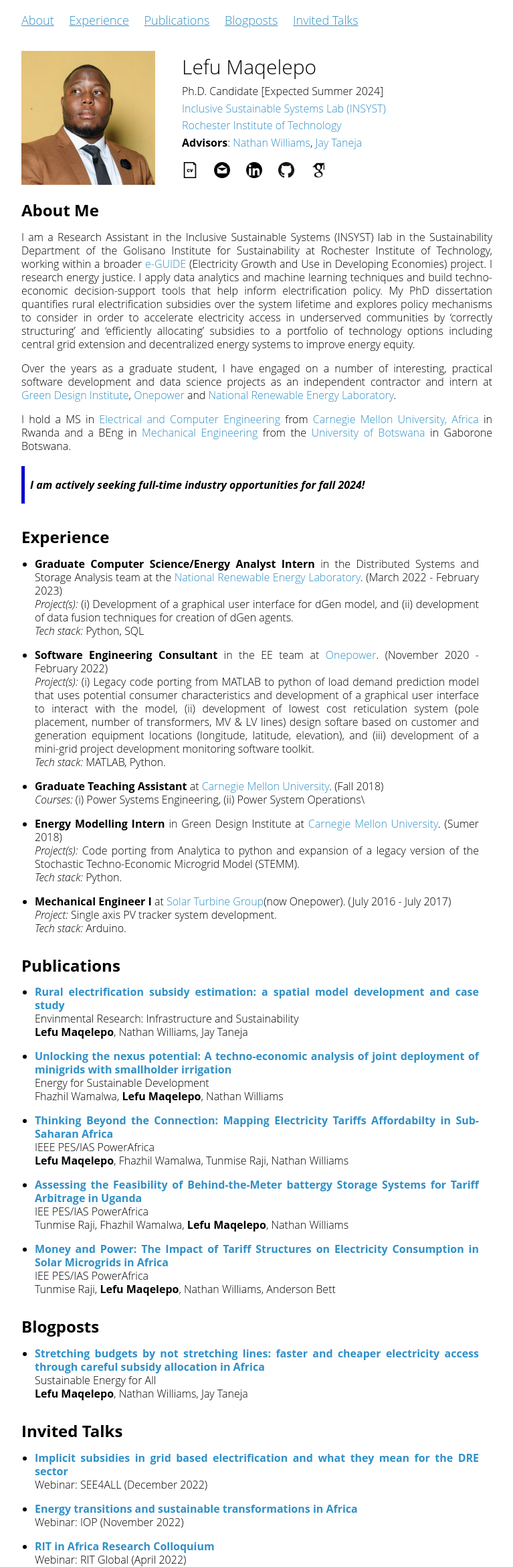
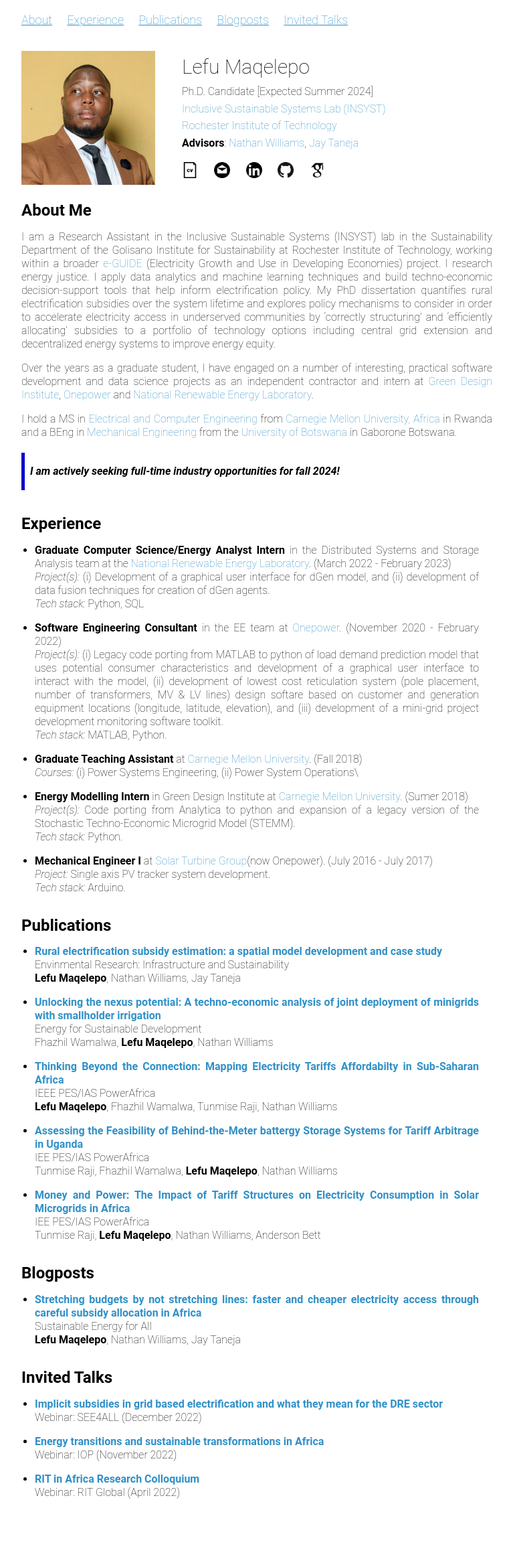
Before and after one commit to ljmaqele/ljmaqele.github.io, a Jekyll site: the page built from index.md, in a window 1280 px wide. Shown: the whole page at 67% size, without its empty margins (256-1023 px from the left). Built offline with Jekyll 4.4.1, drawn with Linux system fonts in a browser that asks for light colours; our own code applies the rules of GitHub Pages for plain Markdown files; after the commit the page ends 2239 px from its top, so only the background shows below that.

Commit message:
Update _style.scss

```diff
--- a/_sass/_style.scss
+++ b/_sass/_style.scss
@@ -17,7 +17,7 @@ body {
     min-height: 95%;
     padding-top: 20px;
     align: center;
-    font-family: "Open Sans", sans-serif;
+    font-family: Roboto;
     font-weight: 100;
     line-height: 20px;
     text-align: justify;
```
